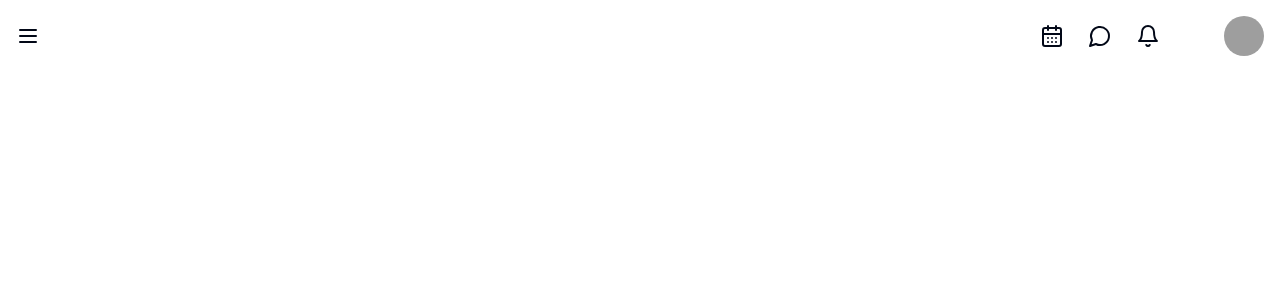
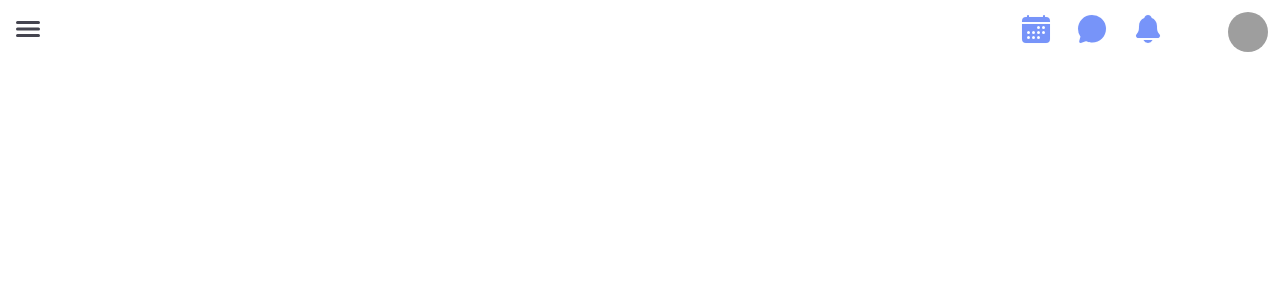
Before and after one commit to Pixells-io/Pixells-ERP-Frontend, a React (Vite) app: page / in a window 1280 px wide. Shown: the top 300 px of the page. Built offline with nearby package versions, Linux system fonts and the light colour scheme; grey boxes are pictures that could not be loaded.

Commit message:
Design Updated

```diff
--- a/src/layouts/CRM/SideLayout.jsx
+++ b/src/layouts/CRM/SideLayout.jsx
@@ -23,7 +23,7 @@ function SideLayout() {
 
         {/*bottom block */}
         <div className="flex flex-col gap-4 bg-gris h-full rounded-md p-8">
-          <p className="font-semibold text-lg">Menu</p>
+          <p className="font-semibold text-lg font-poppins text-grisHeading">Menu</p>
 
           {/*menu top */}
           <div className="flex flex-col gap-4">
--- a/src/layouts/CRM/components/TopMenuCRM.jsx
+++ b/src/layouts/CRM/components/TopMenuCRM.jsx
@@ -2,24 +2,24 @@ import React from "react";
 import { NavLink } from "react-router-dom";
 
 import { IonIcon } from "@ionic/react";
-import { grid, search } from "ionicons/icons";
+import { grid, searchOutline } from "ionicons/icons";
 
 function TopMenuCRM() {
   return (
     <>
       <NavLink to="/crm">
-        <div className="flex items-center gap-6 text-gris2">
+        <div className="flex items-center gap-6 text-grisText">
           <IonIcon icon={grid} size="large"></IonIcon>
           <div>
-            <p className="text-lg font-medium text-gris2">Homepage</p>
+            <p className="text-lg font-medium text-grisText font-roboto">Homepage</p>
           </div>
         </div>
       </NavLink>
       <NavLink to="/">
-        <div className="flex items-center gap-6 text-gris2">
-          <IonIcon icon={search} size="large"></IonIcon>
+        <div className="flex items-center gap-6 text-grisText">
+          <IonIcon icon={searchOutline} size="large"></IonIcon>
           <div>
-            <p className="text-lg font-medium text-gris2">Search</p>
+            <p className="text-lg font-medium text-grisText font-roboto">Search</p>
           </div>
         </div>
       </NavLink>
--- a/src/layouts/MainLayout.jsx
+++ b/src/layouts/MainLayout.jsx
@@ -11,6 +11,8 @@ import {
 import { Avatar, AvatarFallback, AvatarImage } from "@/components/ui/avatar";
 import { Menu, CalendarDays, MessageCircle, Bell } from "lucide-react";
 import IconLucide from "@/components/IconLucide";
+import { IonIcon } from "@ionic/react";
+import { calendar, chatbubble, notifications, menu } from "ionicons/icons";
 
 const iconosMenu = [
   { name: "project manager", icono: "Flag" },
@@ -27,10 +29,10 @@ const iconosMenu = [
 function MainLayout() {
   return (
     <div className="flex flex-col h-screen min-h-0">
-      <div className="flex justify-between items-center p-4">
+      <div className="flex justify-between items-center p-3">
         <DropdownMenu>
           <DropdownMenuTrigger>
-            <Menu />
+            <IonIcon icon={menu} size="large" className="text-grisHeading"></IonIcon>
           </DropdownMenuTrigger>
           <DropdownMenuContent className="grid grid-cols-3 ml-4 gap-4">
             <DropdownMenuItem>
@@ -41,13 +43,13 @@ function MainLayout() {
         <div className="flex justify-evenly items-center gap-16">
           <div className="flex gap-6">
             <div>
-              <CalendarDays />
+              <IonIcon icon={calendar} size="large" className="text-primario"></IonIcon>
             </div>
             <div>
-              <MessageCircle />
+              <IonIcon icon={chatbubble} size="large" className="text-primario"></IonIcon>
             </div>
             <div>
-              <Bell />
+              <IonIcon icon={notifications} size="large" className="text-primario"></IonIcon>
             </div>
           </div>
           <DropdownMenu>
```
